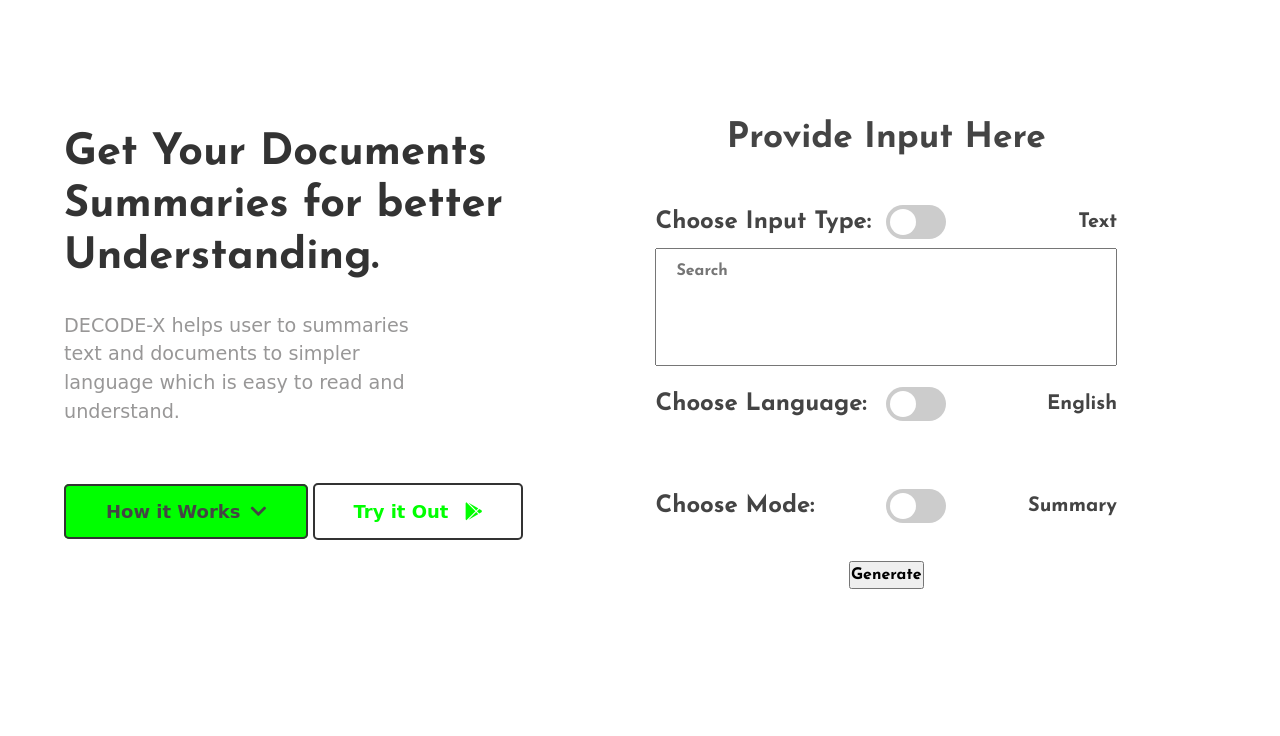
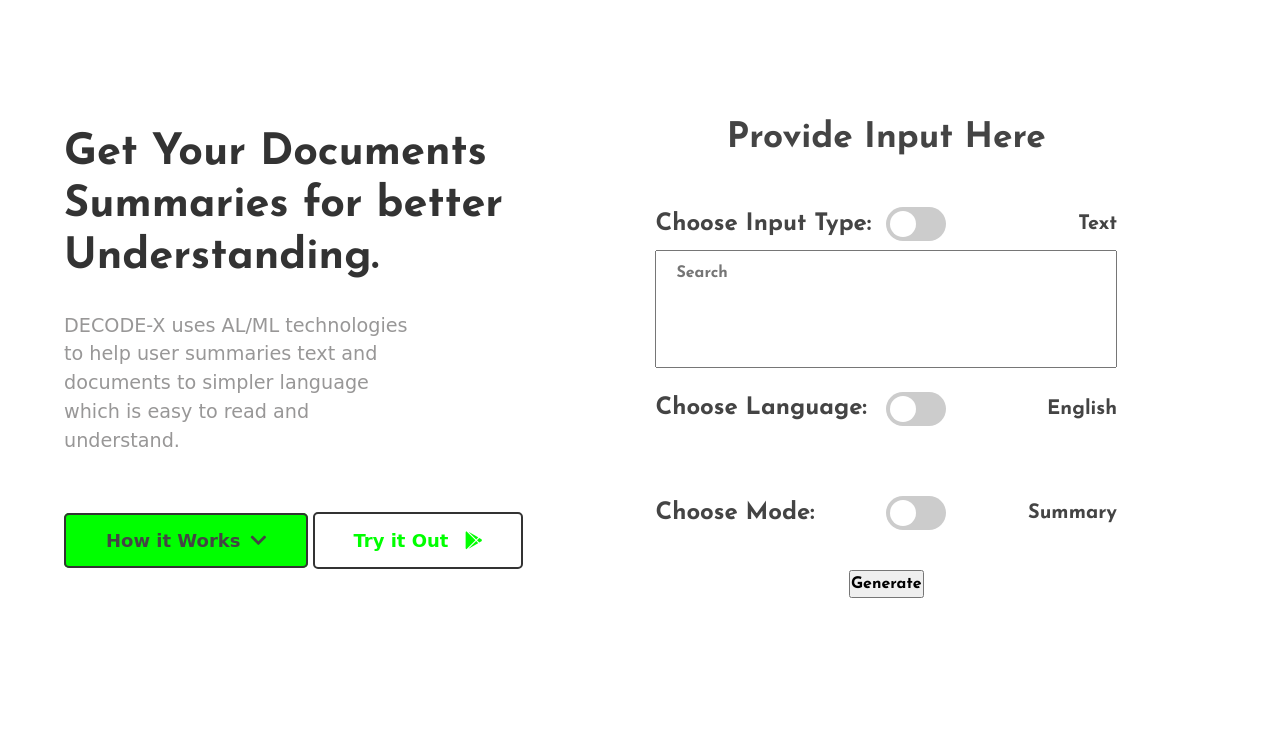
Before and after one commit to Garvit9000c/Decode-X, a Flask app: page / in a window 1280 px wide. Shown: the part 78-814 px from the top of the page. Run offline with Flask 2, Linux system fonts and the light colour scheme; some libraries are stand-ins or nearby versions; some web fonts are replaced.

Commit message:
textUpdate

```diff
--- a/templates/home.html
+++ b/templates/home.html
@@ -44,29 +44,6 @@
 </header>
 
 <main>
-<!--    <h3 id="inputHead">Text Input</h3>-->
-<!--    <div class="search-container">-->
-<!--     <form action="" method = "post" enctype=multipart/form-data>-->
-<!--     <label class="switch">-->
-<!--          <input id="toggle-check" type="checkbox" name='mode'>-->
-<!--          <span class="slider round"></span>-->
-<!--     </label>-->
-<!--      <textarea id="textSearch" class="text-search" rows="4" cols="50" placeholder="Search" name="search"></textarea>-->
-<!--      <input id="imgSearch" class="photo-search" type="file" name="img">-->
-<!--      <label class="switch">-->
-<!--          <input id="toggle-lang" type="checkbox" name='lang'>-->
-<!--          <span class="slider round"></span>-->
-<!--     </label>-->
-<!--     <h4 id="inputHead3">English</h4>-->
-<!--     <label class="switch">-->
-<!--          <input id="toggle-mode" type="checkbox" name='type'>-->
-<!--          <span class="slider round"></span>-->
-<!--     </label>-->
-<!--     <h3 id="inputHead2">Summary Mode</h3>-->
-
-<!--      <button type="submit">Genrate </button>-->
-<!--    </form>-->
-<!--  </div>-->
 
 <!--landing BOdy-->
     <div class="row lanBody">
@@ -74,7 +51,7 @@
 <!--    Text Section-->
         <div class="col-lg-5 con1">
             <h2 id="typedTxt"></h2>
-            <p class="pCon1">DECODE-X helps user to summaries text and documents to simpler language which is easy to read and understand.</p>
+            <p class="pCon1">DECODE-X uses AL/ML technologies to help user summaries text and documents to simpler language which is easy to read and understand.</p>
 
           <a class="aCon1">How it Works<i class="fas fa-chevron-down workI"></i></a>
           <!-- Animated Button -->
```
